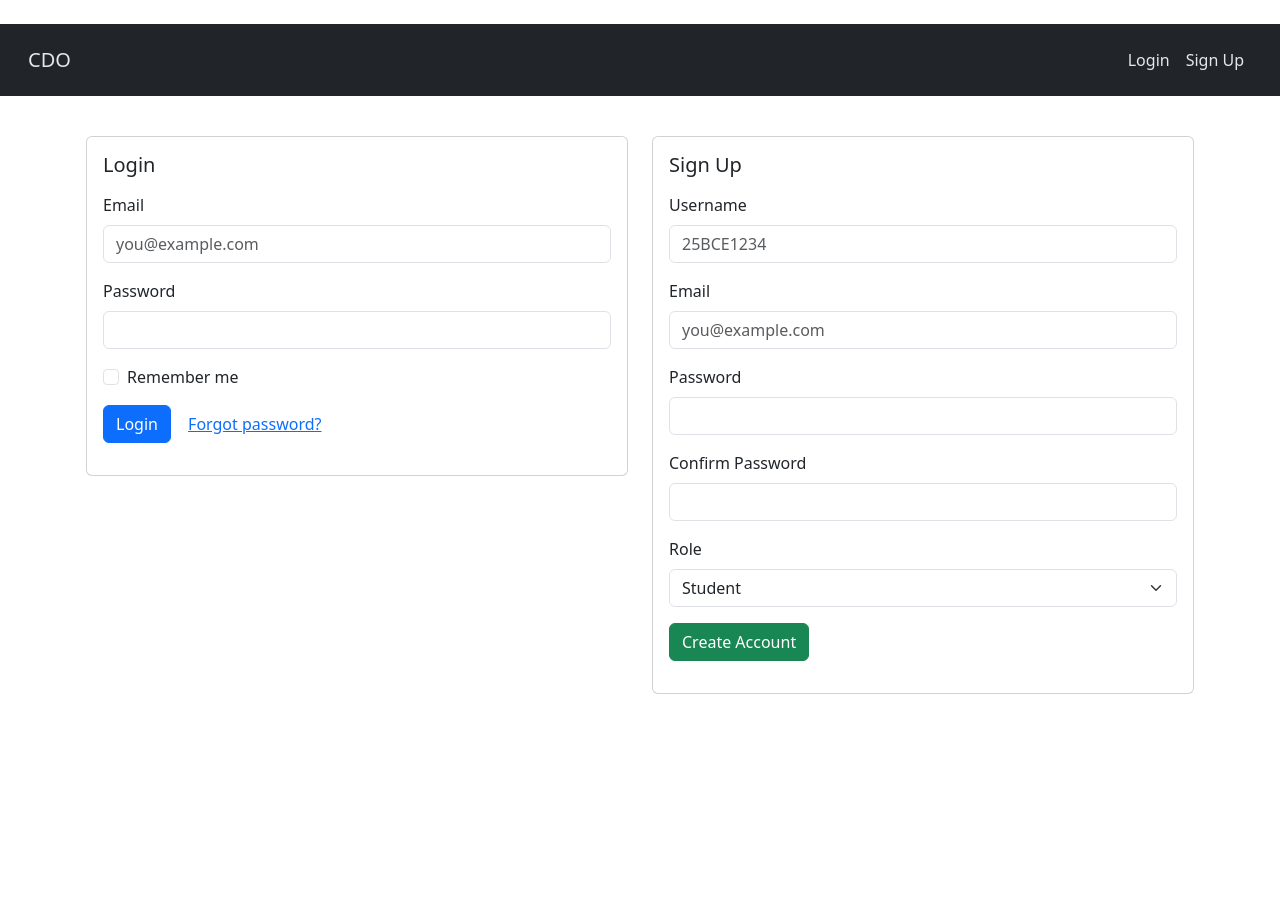
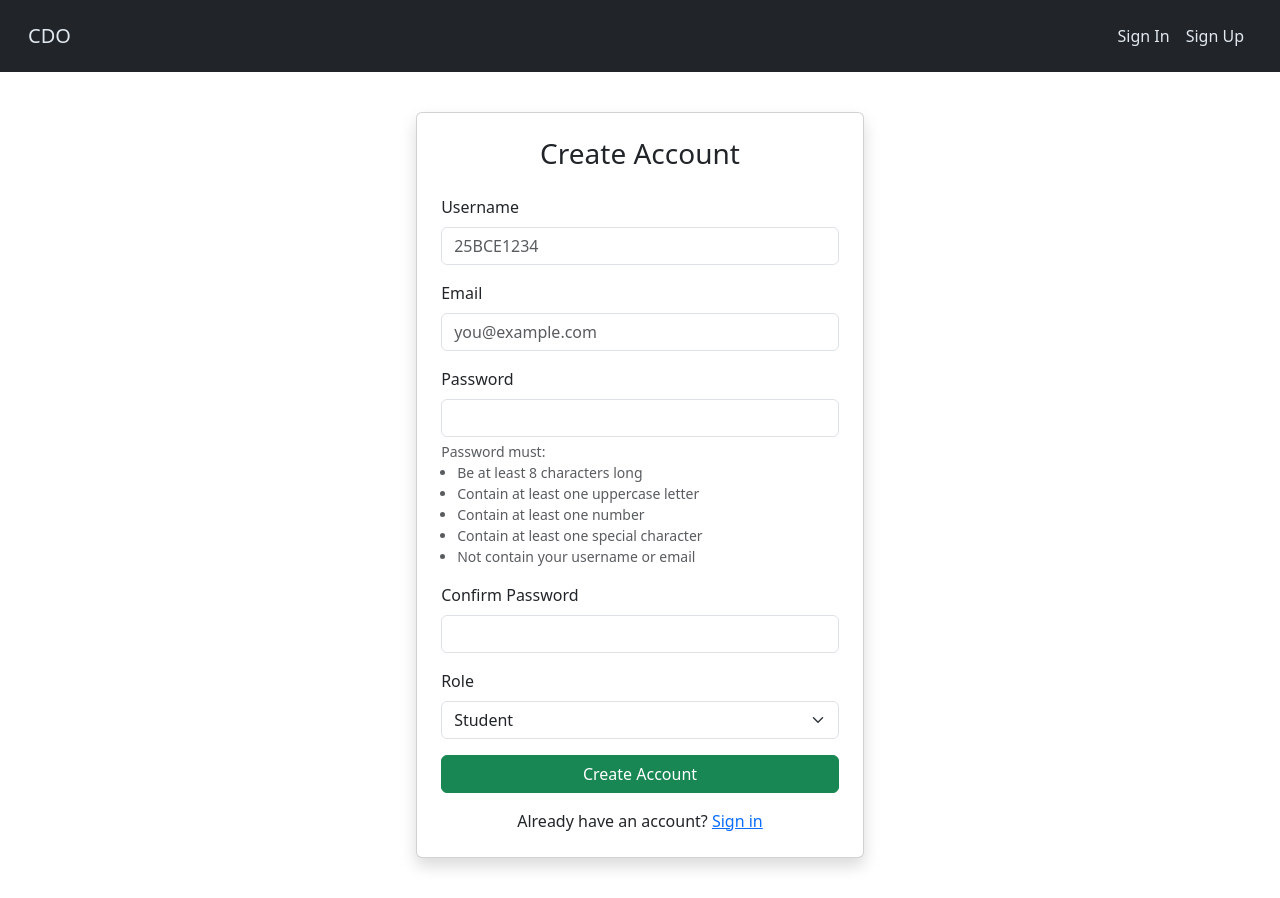
Before and after one commit to adityasara-f/Campus-Delivery, a Flask app: page /signup in a window 1280 px wide. Before the commit the page ends 694 px from the top, so only its background shows below. Run offline with Flask 3, Linux system fonts and the light colour scheme.

Commit message:
Update authentication: Add landing page, separate sign-in/sign-up, replace forgot password with reset password, add password requirements

```diff
--- a/app/forms.py
+++ b/app/forms.py
@@ -1,12 +1,13 @@
 from flask_wtf import FlaskForm
 from wtforms import StringField, PasswordField, SubmitField, BooleanField, SelectField
-from wtforms.validators import DataRequired, Length, Email, EqualTo, ValidationError
+from wtforms.validators import DataRequired, Length, Email, EqualTo, ValidationError, Regexp
 from app.models import User
+import re
 
 class RegistrationForm(FlaskForm):
     username = StringField('Username', validators=[DataRequired(), Length(min=2, max=20)])
     email = StringField('Email', validators=[DataRequired(), Email()])
-    password = PasswordField('Password', validators=[DataRequired(), Length(min=6)])
+    password = PasswordField('Password', validators=[DataRequired(), Length(min=8)])
     confirm_password = PasswordField('Confirm Password', validators=[DataRequired(), EqualTo('password')])
     role = SelectField('Role', choices=[('user', 'Student'), ('partner', 'Partner')], validators=[DataRequired()])
     submit = SubmitField('Sign Up')
@@ -20,6 +21,21 @@ class RegistrationForm(FlaskForm):
         user = User.query.filter_by(email=email.data.lower()).first()
         if user:
             raise ValidationError('That email is taken. Please choose a different one.')
+
+    def validate_password(self, password):
+        pwd = password.data
+        if len(pwd) < 8:
+            raise ValidationError('Password must be at least 8 characters long.')
+        if not re.search(r'[A-Z]', pwd):
+            raise ValidationError('Password must contain at least one uppercase letter.')
+        if not re.search(r'[0-9]', pwd):
+            raise ValidationError('Password must contain at least one number.')
+        if not re.search(r'[!@#$%^&*(),.?":{}|<>]', pwd):
+            raise ValidationError('Password must contain at least one special character.')
+        if self.username.data and self.username.data.lower() in pwd.lower():
+            raise ValidationError('Password cannot contain your username.')
+        if self.email.data and self.email.data.lower() in pwd.lower():
+            raise ValidationError('Password cannot contain your email.')
 
 class LoginForm(FlaskForm):
     email = StringField('Email', validators=[DataRequired(), Email()])
@@ -37,6 +53,29 @@ class RequestResetForm(FlaskForm):
             raise ValidationError('There is no account with that email. You must register first.')
 
 class ResetPasswordForm(FlaskForm):
-    password = PasswordField('Password', validators=[DataRequired(), Length(min=6)])
+    password = PasswordField('Password', validators=[DataRequired(), Length(min=8)])
     confirm_password = PasswordField('Confirm Password', validators=[DataRequired(), EqualTo('password')])
     submit = SubmitField('Reset Password')
+
+class ChangePasswordForm(FlaskForm):
+    username = StringField('Username', validators=[DataRequired()])
+    email = StringField('Email', validators=[DataRequired(), Email()])
+    old_password = PasswordField('Old Password', validators=[DataRequired()])
+    new_password = PasswordField('New Password', validators=[DataRequired(), Length(min=8)])
+    confirm_password = PasswordField('Confirm New Password', validators=[DataRequired(), EqualTo('new_password')])
+    submit = SubmitField('Change Password')
+
+    def validate_new_password(self, new_password):
+        pwd = new_password.data
+        if len(pwd) < 8:
+            raise ValidationError('Password must be at least 8 characters long.')
+        if not re.search(r'[A-Z]', pwd):
+            raise ValidationError('Password must contain at least one uppercase letter.')
+        if not re.search(r'[0-9]', pwd):
+            raise ValidationError('Password must contain at least one number.')
+        if not re.search(r'[!@#$%^&*(),.?":{}|<>]', pwd):
+            raise ValidationError('Password must contain at least one special character.')
+        if self.username.data and self.username.data.lower() in pwd.lower():
+            raise ValidationError('Password cannot contain your username.')
+        if self.email.data and self.email.data.lower() in pwd.lower():
+            raise ValidationError('Password cannot contain your email.')
--- a/app/routes.py
+++ b/app/routes.py
@@ -4,7 +4,7 @@ from flask_mail import Message
 from werkzeug.security import generate_password_hash, check_password_hash
 from . import login_manager, db, mail
 from .models import User, Partner, TimeSlot, Order
-from .forms import RegistrationForm, LoginForm, RequestResetForm, ResetPasswordForm
+from .forms import RegistrationForm, LoginForm, RequestResetForm, ResetPasswordForm, ChangePasswordForm
 from datetime import datetime
 
 bp = Blueprint('main', __name__)
@@ -16,21 +16,38 @@ def load_user(user_id):
 
 
 # -------------------- Authentication --------------------
-@bp.route('/login', methods=['GET', 'POST'])
-def login():
+@bp.route('/')
+def home():
+    if current_user.is_authenticated:
+        return redirect(url_for('main.dashboard'))
+    return render_template('home.html')
+
+
+@bp.route('/signin', methods=['GET', 'POST'])
+def signin():
+    if current_user.is_authenticated:
+        return redirect(url_for('main.dashboard'))
     form = LoginForm()
     if form.validate_on_submit():
         user = User.query.filter_by(email=form.email.data.lower()).first()
         if not user or not check_password_hash(user.password_hash, form.password.data):
             flash('Invalid email or password', 'warning')
-            return render_template('login.html', login_form=form, signup_form=RegistrationForm())
+            return render_template('signin.html', form=form)
         login_user(user, remember=form.remember.data)
         return redirect(url_for('main.dashboard'))
-    return render_template('login.html', login_form=form, signup_form=RegistrationForm())
+    return render_template('signin.html', form=form)
+
+
+# Keep old /login route for backwards compatibility
+@bp.route('/login', methods=['GET', 'POST'])
+def login():
+    return redirect(url_for('main.signin'))
 
 
 @bp.route('/signup', methods=['GET', 'POST'])
 def signup():
+    if current_user.is_authenticated:
+        return redirect(url_for('main.dashboard'))
     form = RegistrationForm()
     if form.validate_on_submit():
         user = User(
@@ -45,63 +62,45 @@ def signup():
             partner = Partner(platform_name=form.username.data.strip(), contact_email=form.email.data.lower(), user_id=user.id)
             db.session.add(partner)
         db.session.commit()
-        flash('Account created. Please log in.', 'success')
-        return redirect(url_for('main.login'))
-    return render_template('login.html', login_form=LoginForm(), signup_form=form)
+        flash('Account created. Please sign in.', 'success')
+        return redirect(url_for('main.signin'))
+    return render_template('signup.html', form=form)
 
 
 @bp.route('/logout')
 @login_required
 def logout():
     logout_user()
-    return redirect(url_for('main.login'))
+    return redirect(url_for('main.home'))
 
 
-# Password reset
-def send_reset_email(user: User):
-    token = user.get_reset_token()
-    reset_url = url_for('main.reset_token', token=token, _external=True)
-    msg = Message('Password Reset Request', recipients=[user.email])
-    msg.body = f"To reset your password, visit the following link: {reset_url}\n\nIf you did not make this request then simply ignore this email."
-    mail.send(msg)
-
-
-@bp.route('/reset_password', methods=['GET', 'POST'])
-def reset_request():
+# Password change (replaces forgot password)
+@bp.route('/change_password', methods=['GET', 'POST'])
+def change_password():
     if current_user.is_authenticated:
         return redirect(url_for('main.dashboard'))
-    form = RequestResetForm()
+    form = ChangePasswordForm()
     if form.validate_on_submit():
-        user = User.query.filter_by(email=form.email.data.lower()).first()
-        if user and user.email:
-            send_reset_email(user)
-            flash('An email has been sent with instructions to reset your password.', 'success')
-            return redirect(url_for('main.login'))
-        flash('No account found with that email.', 'warning')
-    return render_template('reset_request.html', form=form)
-
-
-@bp.route('/reset_password/<token>', methods=['GET', 'POST'])
-def reset_token(token):
-    if current_user.is_authenticated:
-        return redirect(url_for('main.dashboard'))
-    user = User.verify_reset_token(token)
-    if user is None:
-        flash('That is an invalid or expired token', 'warning')
-        return redirect(url_for('main.reset_request'))
-    form = ResetPasswordForm()
-    if form.validate_on_submit():
-        user.password_hash = generate_password_hash(form.password.data)
+        user = User.query.filter_by(username=form.username.data.strip()).first()
+        if not user:
+            flash('Invalid username, email, or password', 'warning')
+            return render_template('change_password.html', form=form)
+        if user.email.lower() != form.email.data.lower():
+            flash('Invalid username, email, or password', 'warning')
+            return render_template('change_password.html', form=form)
+        if not check_password_hash(user.password_hash, form.old_password.data):
+            flash('Invalid username, email, or password', 'warning')
+            return render_template('change_password.html', form=form)
+        user.password_hash = generate_password_hash(form.new_password.data)
         db.session.commit()
-        flash('Your password has been updated! You can now log in.', 'success')
-        return redirect(url_for('main.login'))
-    return render_template('reset_token.html', form=form)
+        flash('Your password has been updated! You can now sign in.', 'success')
+        return redirect(url_for('main.signin'))
+    return render_template('change_password.html', form=form)
 
 
 
 
 # -------------------- Main / User --------------------
-@bp.route('/')
 @bp.route('/dashboard')
 @login_required
 def dashboard():
--- a/app/templates/base.html
+++ b/app/templates/base.html
@@ -34,7 +34,7 @@
               <li class="nav-item"><span class="navbar-text me-3">{{ current_user.username }}</span></li>
               <li class="nav-item"><a class="nav-link" href="{{ url_for('main.logout') }}">Logout</a></li>
             {% else %}
-              <li class="nav-item"><a class="nav-link" href="{{ url_for('main.login') }}">Login</a></li>
+              <li class="nav-item"><a class="nav-link" href="{{ url_for('main.signin') }}">Sign In</a></li>
               <li class="nav-item"><a class="nav-link" href="{{ url_for('main.signup') }}">Sign Up</a></li>
             {% endif %}
           </ul>
--- /dev/null
+++ b/app/templates/signup.html
@@ -0,0 +1,55 @@
+{% extends 'base.html' %}
+{% block title %}Sign Up | CDO{% endblock %}
+{% block content %}
+<div class="row justify-content-center">
+  <div class="col-md-6 col-lg-5">
+    <div class="card shadow">
+      <div class="card-body p-4">
+        <h3 class="card-title text-center mb-4">Create Account</h3>
+        <form method="post" action="{{ url_for('main.signup') }}">
+          {{ form.hidden_tag() }}
+          <div class="mb-3">
+            {{ form.username.label(class_='form-label') }}
+            {{ form.username(class_='form-control', placeholder='25BCE1234') }}
+            {% for e in form.username.errors %}<div class="text-danger small">{{ e }}</div>{% endfor %}
+          </div>
+          <div class="mb-3">
+            {{ form.email.label(class_='form-label') }}
+            {{ form.email(class_='form-control', placeholder='you@example.com') }}
+            {% for e in form.email.errors %}<div class="text-danger small">{{ e }}</div>{% endfor %}
+          </div>
+          <div class="mb-3">
+            {{ form.password.label(class_='form-label') }}
+            {{ form.password(class_='form-control') }}
+            {% for e in form.password.errors %}<div class="text-danger small">{{ e }}</div>{% endfor %}
+            <div class="form-text small">
+              Password must:
+              <ul class="mb-0 ps-3">
+                <li>Be at least 8 characters long</li>
+                <li>Contain at least one uppercase letter</li>
+                <li>Contain at least one number</li>
+                <li>Contain at least one special character</li>
+                <li>Not contain your username or email</li>
+              </ul>
+            </div>
+          </div>
+          <div class="mb-3">
+            {{ form.confirm_password.label(class_='form-label') }}
+            {{ form.confirm_password(class_='form-control') }}
+            {% for e in form.confirm_password.errors %}<div class="text-danger small">{{ e }}</div>{% endfor %}
+          </div>
+          <div class="mb-3">
+            {{ form.role.label(class_='form-label') }}
+            {{ form.role(class_='form-select') }}
+            {% for e in form.role.errors %}<div class="text-danger small">{{ e }}</div>{% endfor %}
+          </div>
+          <button type="submit" class="btn btn-success w-100 mb-3">Create Account</button>
+        </form>
+        <div class="text-center">
+          <p class="mb-0">Already have an account? <a href="{{ url_for('main.signin') }}">Sign in</a></p>
+        </div>
+      </div>
+    </div>
+  </div>
+</div>
+{% endblock %}
```
Also changed, not shown: app/static/style.css (+146 -0 lines), app/templates/change_password.html (added, +55 -0 lines), app/templates/home.html (added, +36 -0 lines), app/templates/signin.html (added, +35 -0 lines).
